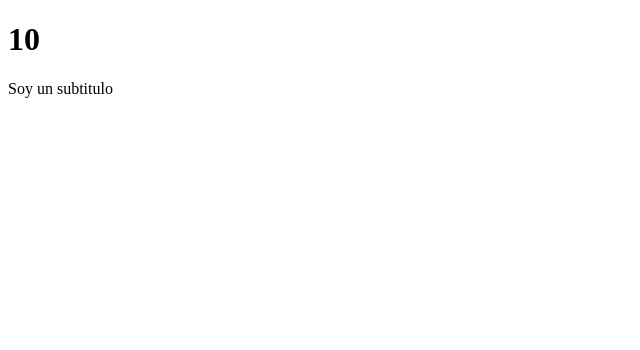
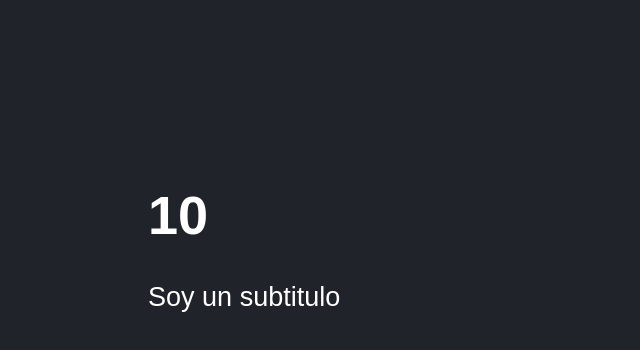
Before and after one commit to GenerationMilton/react-vite-init, a React (Vite) app: page / in a window 1280 px wide. Shown: the top 350 px of the page, without its empty margins (0-640 px from the left). Built offline with nearby package versions, Linux system fonts and the light colour scheme.

Commit message:
styles with .css

```diff
--- a/src/main.jsx
+++ b/src/main.jsx
@@ -3,6 +3,7 @@
 import FirstApp from './FirstApp';
 //import HelloWorldApp from './HelloWorldApp';
 // import HelloWorldApp from './HelloWorldApp';
+import './styles.css';
 
 ReactDOM.createRoot( document.getElementById('root')).render(
     <React.StrictMode>
--- /dev/null
+++ b/src/styles.css
@@ -0,0 +1,7 @@
+html, body {
+    background-color: #21232A;
+    color: white;
+    font-family: Arial, Helvetica, sans-serif;
+    font-size: 1.3rem;
+    padding: 70px;
+}
```
